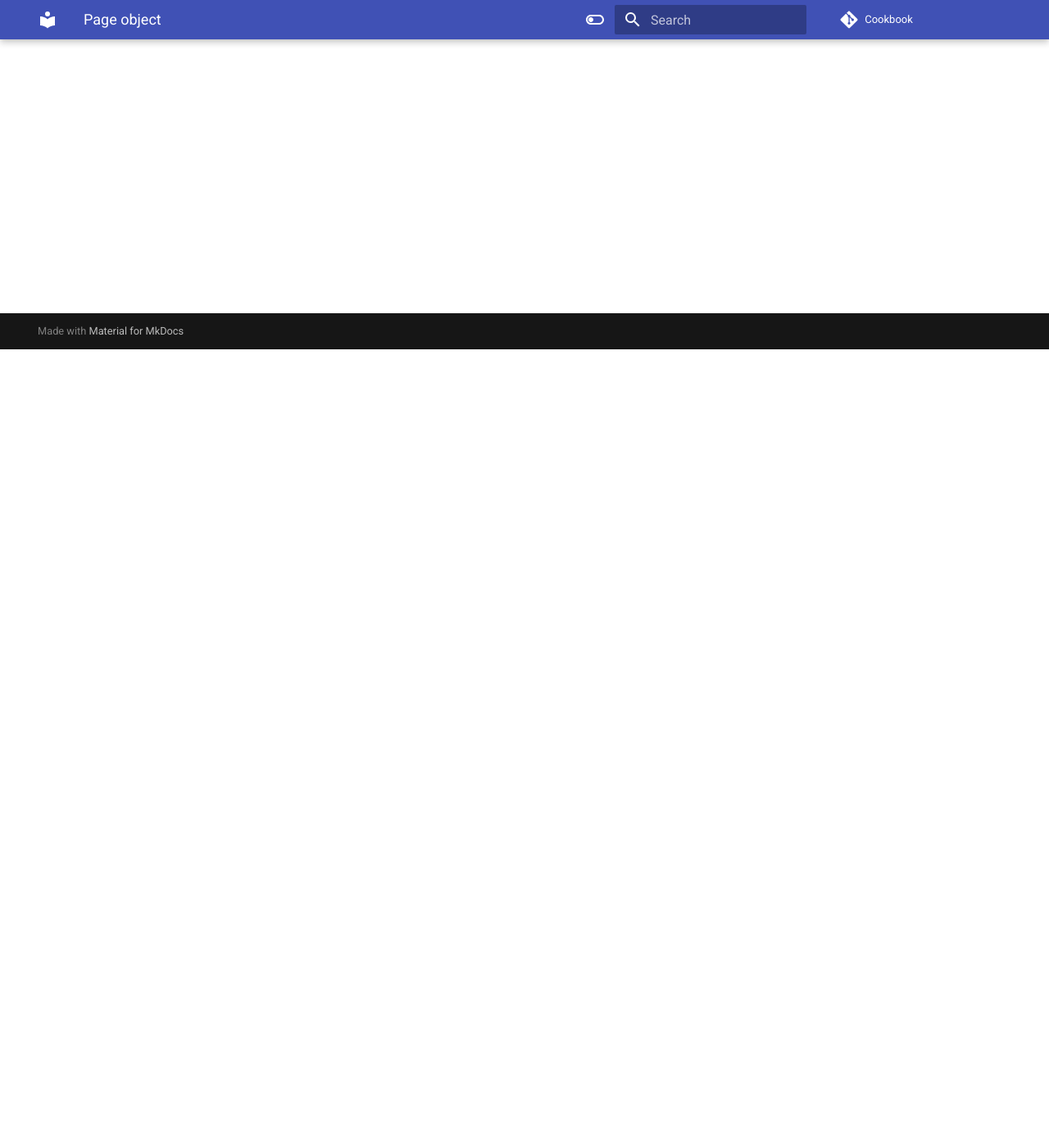
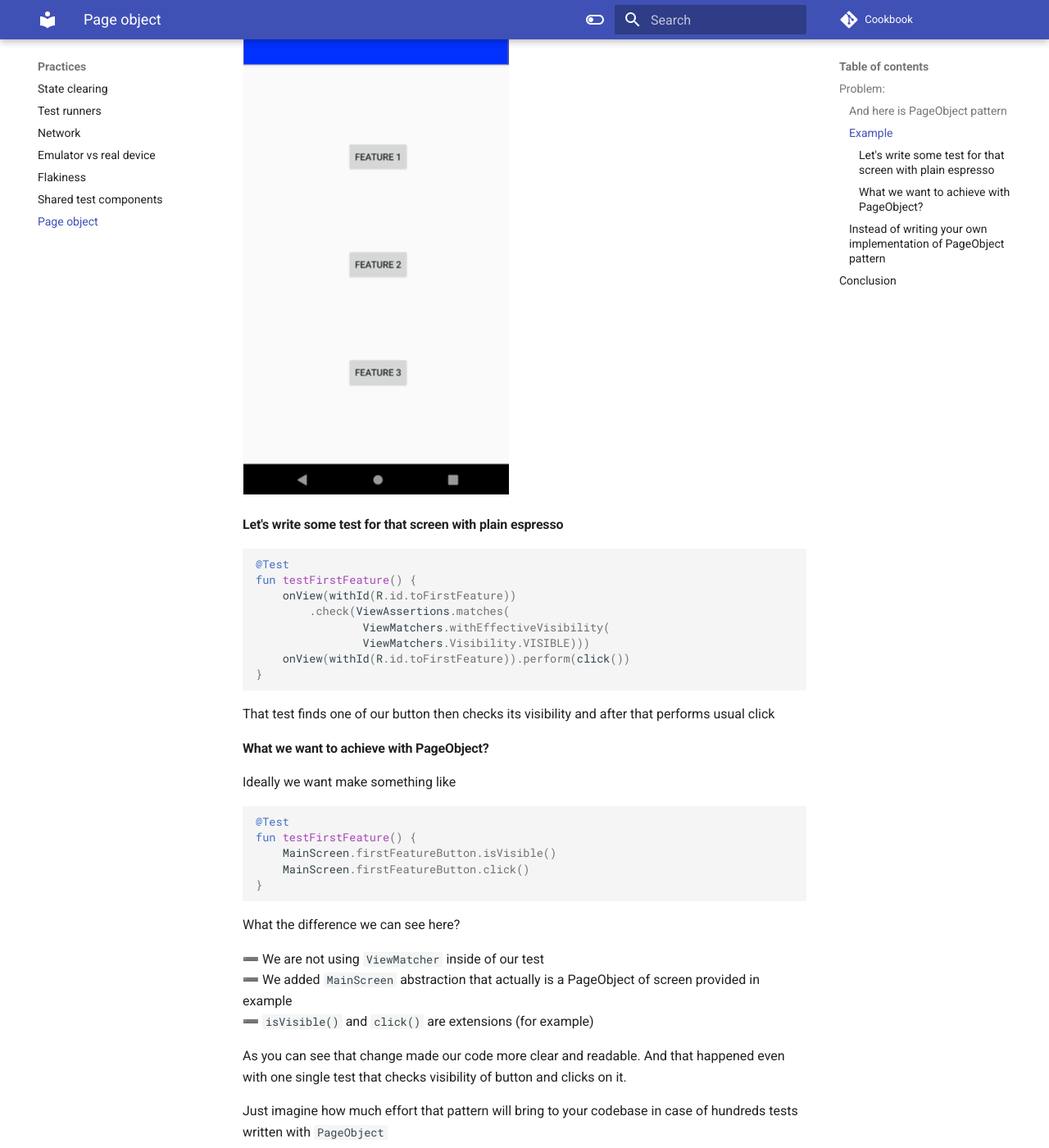
Before and after one commit to android-ui-testing/Cookbook, an MkDocs documentation site: the page built from docs/content/practices/page_object.md, in a window 1280 px wide and 1400 px high, scrolled down 974 px. Shown: the whole window at 82% size. Built offline with MkDocs 1.6.1 and Material for MkDocs 9.7.7, drawn with Linux system fonts in a browser that asks for light colours; comment, search, counter and statistics services are not loaded; some of the changed text lies outside the part shown.

Commit message:
Page object article

````diff
--- a/docs/content/practices/page_object.md
+++ b/docs/content/practices/page_object.md
@@ -1,3 +1,93 @@
 # Page object
 
-To be done
+How to make tests more clear and readable?
+
+## Problem:
+
+There is a lot of `ViewMatchers` and so on in our tests once we need to find exact `View`.
+<br/>
+Imagine that we do have hundreds of tests that starts with pressing same button. What will be if that button will change its id? We would change `ViewMatcher` inside every single test.
+<br/>
+Also there is a problem if our `View` should be accessed with a lot of `ViewMatchers` used (for example when that `View` is a child of `RecyclerView`)
+<br/>
+
+
+What should we do in the above cases? May we should extract this `View` to another abstraction?
+
+### And here is PageObject pattern
+
+Actually that pattern came to Android world from Web testing
+
+And this is how `PageObject` determined by one of it's creator
+>The basic rule of thumb for a page object is that it should allow a software client to do anything and see anything that a human can. It should also provide an interface that's easy to program to and hides the underlying widgetry in the window. So to access a text field you should have accessor methods that take and return a string, check boxes should use booleans, and buttons should be represented by action oriented method names.
+> <br/> www.martinfowler.com/bliki/PageObject.html
+
+Allright, enough words - let's dive into example
+
+### Example
+We do have some screen with 3 `Buttons`
+
+![alt text](../images/page_object_example.png "Page object example")
+
+#### Let's write some test for that screen with plain espresso
+
+```kotlin
+@Test
+fun testFirstFeature() {
+    onView(withId(R.id.toFirstFeature))
+        .check(ViewAssertions.matches(
+                ViewMatchers.withEffectiveVisibility(
+                ViewMatchers.Visibility.VISIBLE)))
+    onView(withId(R.id.toFirstFeature)).perform(click())
+}
+```
+
+That test finds one of our button then checks its visibility and after that performs usual click
+
+#### What we want to achieve with PageObject?
+
+Ideally we want make something like
+```kotlin
+@Test
+fun testFirstFeature() {
+    MainScreen.firstFeatureButton.isVisible()
+    MainScreen.firstFeatureButton.click()
+}
+```
+
+What the difference we can see here?
+
+➖ We are not using `ViewMatcher` inside of our test <br/>
+➖ We added `MainScreen` abstraction that actually is a PageObject of screen provided in example <br/>
+➖ `isVisible()` and `click()` are extensions (for example)
+
+As you can see that change made our code more clear and readable. And that happened even with one single test that checks visibility of button and clicks on it.
+
+Just imagine how much effort that pattern will bring to your codebase in case of hundreds tests written with `PageObject`
+
+### Instead of writing your own implementation of PageObject pattern
+
+Just take a look for [Kakao library](https://github.com/agoda-com/Kakao) it has a modern `Kotlin DSL` implementation of `PageObject` pattern
+
+A lot of useful classes for interact with. <br/>
+For example, same test for our screen written with `Kakao` library will look like
+
+```kotlin
+@Test
+fun testFirstFeature() {
+    mainScreen {
+        toFirstFeatureButton {
+            isVisible()
+            click()
+        }
+    }
+}
+```
+
+## Conclusion
+
+`PageObject` pattern helps us to:
+
+➕ Remove duplicates of `ViewMatchers` from tests <br/>
+➕ Once we change id/text/whatever of `View` we should change it only in one place of `PageObject` class <br/>
+➕ New abstraction to make code more readable and clear
````
Also changed, not shown: docs/content/images/page_object_example.png (added).
